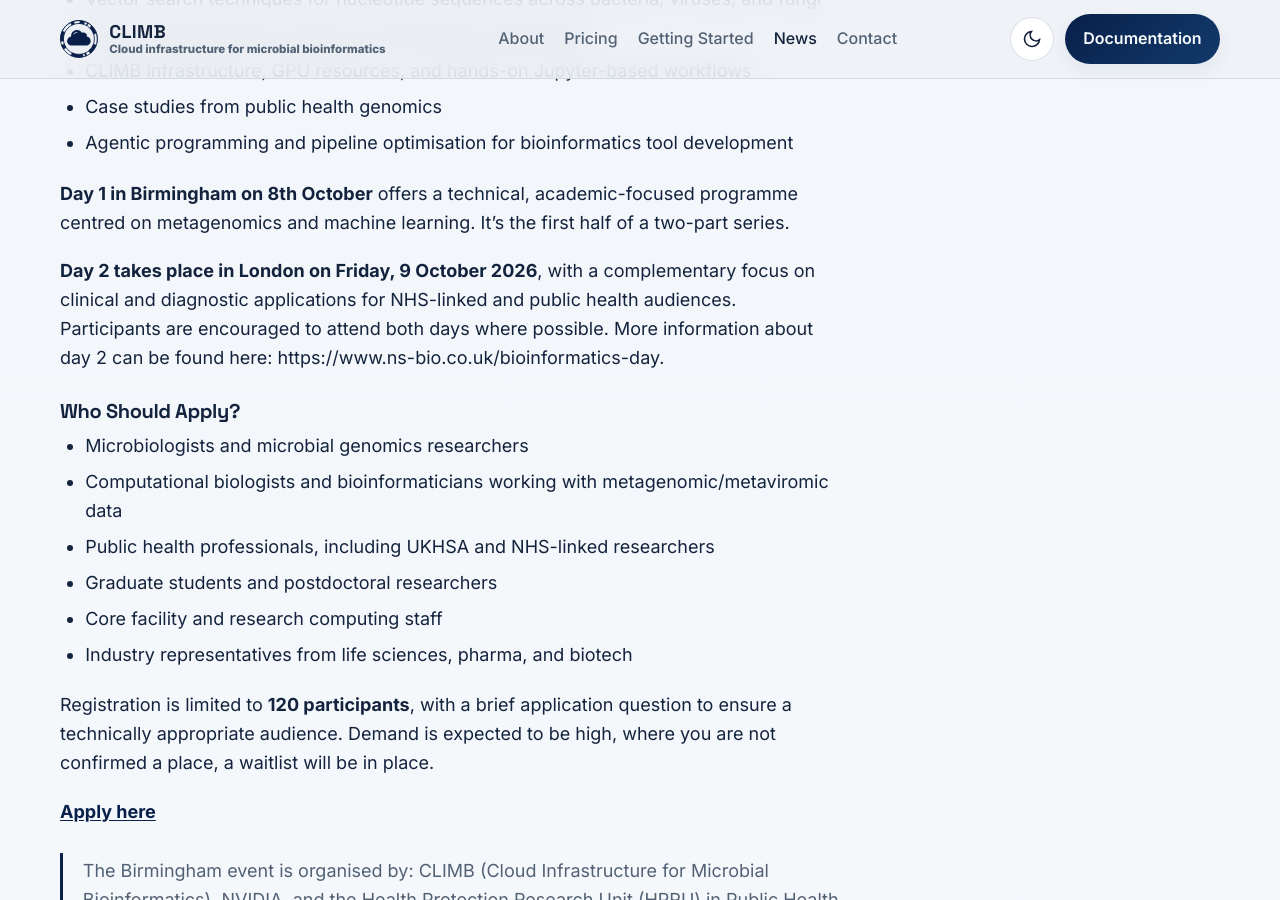
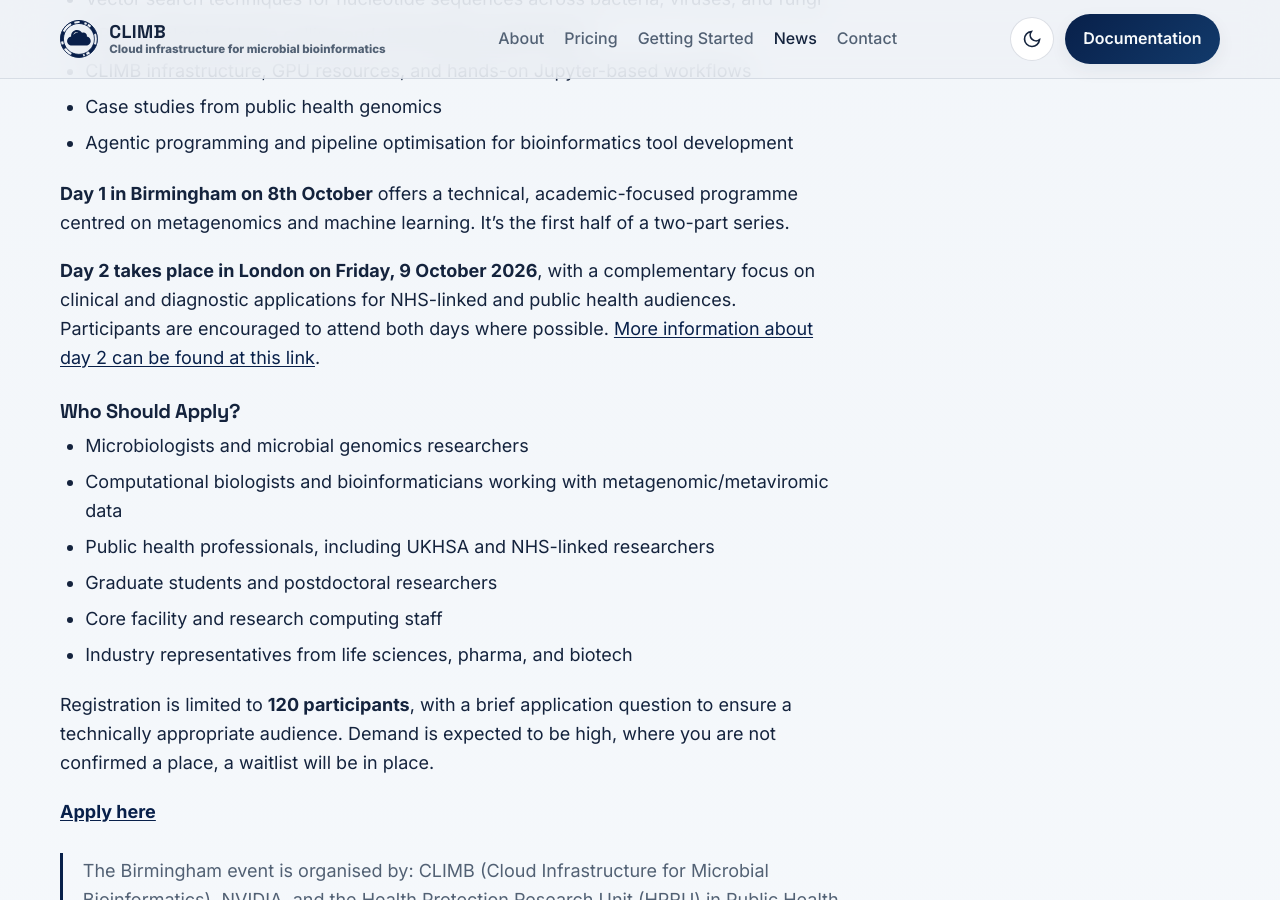
Before and after one commit to MRC-CLIMB/website, a Jekyll site: the page built from _posts/2026-09-14-gpu-accelerated-computing-microbiome-metagenomic-research-workshop.md, in a window 1280 px wide and 900 px high, scrolled down 2101 px. Built offline with Jekyll 4.4.1, drawn with Linux system fonts in a browser that asks for light colours.

Commit message:
Update 2026-09-14-gpu-accelerated-computing-microbiome-metagenomic-research-workshop.md

```diff
--- a/_posts/2026-09-14-gpu-accelerated-computing-microbiome-metagenomic-research-workshop.md
+++ b/_posts/2026-09-14-gpu-accelerated-computing-microbiome-metagenomic-research-workshop.md
@@ -55,7 +55,7 @@
 
 **Day 1 in Birmingham on 8th October** offers a technical, academic-focused programme centred on metagenomics and machine learning. It's the first half of a two-part series.
 
-**Day 2 takes place in London on Friday, 9 October 2026**, with a complementary focus on clinical and diagnostic applications for NHS-linked and public health audiences. Participants are encouraged to attend both days where possible. More information about day 2 can be found here: https://www.ns-bio.co.uk/bioinformatics-day.
+**Day 2 takes place in London on Friday, 9 October 2026**, with a complementary focus on clinical and diagnostic applications for NHS-linked and public health audiences. Participants are encouraged to attend both days where possible. [More information about day 2 can be found at this link](https://www.ns-bio.co.uk/bioinformatics-day).
 
 ### Who Should Apply?
 
```
